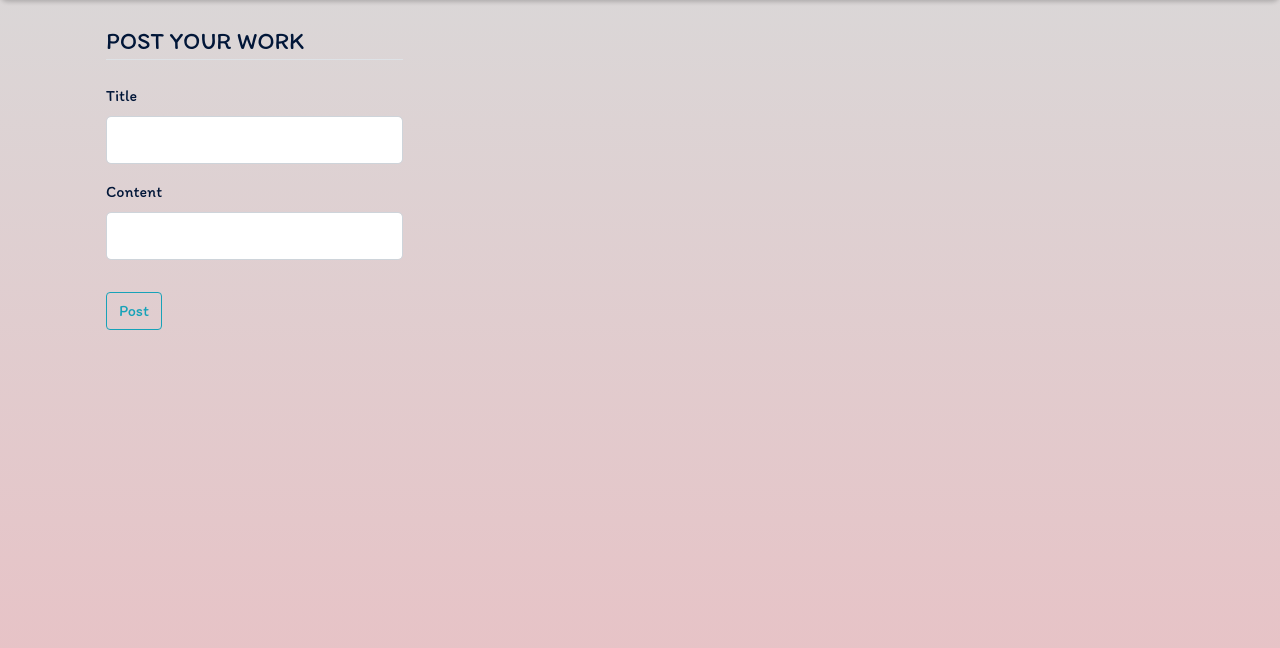
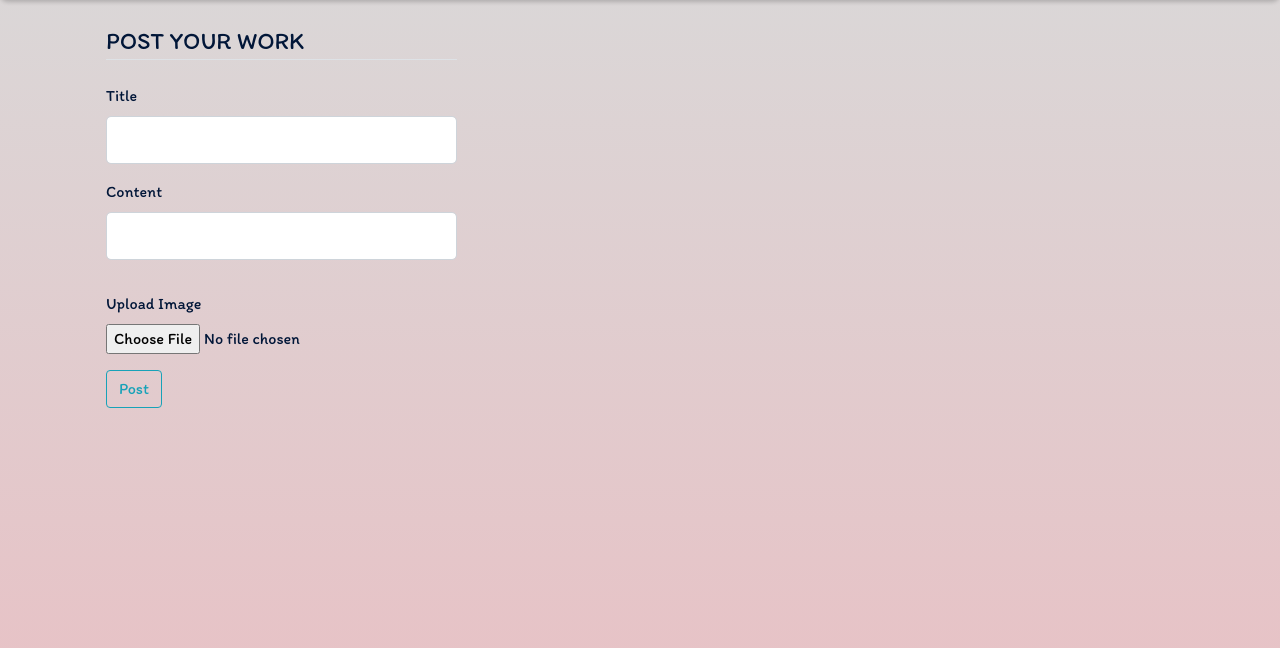
Before and after one commit to Rachael-Kibicho/KaziQ, a Flask app: page /post/new in a window 1280 px wide. Shown: the part 80-728 px from the top of the page. Run offline with Flask 3, Linux system fonts and the light colour scheme; a user stored in the database is signed in; some libraries are stand-ins or nearby versions.

Commit message:
Finally we put the image on the card, now onto styling it and putting functionality on the search button.

```diff
--- a/flaskblog/forms.py
+++ b/flaskblog/forms.py
@@ -49,4 +49,5 @@
 class PostForm(FlaskForm):
     title = StringField('Title', validators=[DataRequired()])
     content = StringField('Content', validators=[DataRequired()])
+    image = FileField('Upload Image', validators=[FileAllowed(['jpg', 'png', 'jpeg'])])
     submit = SubmitField('Post')
--- a/flaskblog/models.py
+++ b/flaskblog/models.py
@@ -43,6 +43,7 @@
     date_posted = db.Column(db.DateTime, nullable=False, default=datetime.utcnow)
     content = db.Column(db.Text, nullable=False)
     user_id = db.Column(db.Integer, db.ForeignKey('user.id'), nullable=False)
+    image_file = db.Column(db.String(20), nullable=True)
 
     def __repr__(self):
         return f"Post('{self.title}', '{self.date_posted}')"
--- a/flaskblog/routes.py
+++ b/flaskblog/routes.py
@@ -16,6 +16,7 @@
     picture_fn = random_hex + f_ext
     picture_path = os.path.join(app.root_path, 'static/profile_pics', picture_fn)
 
+    # Resize the image before saving it
     output_size = (125, 125)
     i = Image.open(form_picture)
     i.thumbnail(output_size)
@@ -23,6 +24,21 @@
 
     return picture_fn
 
+def save_post_image(form_image):
+    random_hex = secrets.token_hex(8)
+    _, f_ext = os.path.splitext(form_image.filename)
+    image_fn = random_hex + f_ext
+    image_path = os.path.join(app.root_path, 'static/post_images', image_fn)
+
+    # Resizing the image before saving it
+    output_size = (250, 250)
+    img = Image.open(form_image)
+    img.thumbnail(output_size)
+    img.save(image_path)
+
+    print("FormImage:", form_image)
+
+    return image_fn
 
 
 @app.route('/home')
@@ -101,7 +117,15 @@
 def new_post():
     form = PostForm()
     if form.validate_on_submit():
-        post = Post(title=form.title.data, content=form.content.data,author=current_user)
+        if form.image.data:
+            print("Image data received:", form.image.data)  # Debugging statement
+            image_file = save_post_image(form.image.data)
+            print("Image filename has been saved:", image_file)
+        else:
+            print("No image uploaded, sorry!")
+            image_file = None
+
+        post = Post(title=form.title.data, content=form.content.data,author=current_user, image_file=image_file)
         db.session.add(post)
         db.session.commit()
         flash('Your Post has been created successfully!', 'success')
@@ -110,8 +134,8 @@
 
 @app.route("/post/<int:post_id>")
 def post(post_id):
-    post = Post.query.get_or_404(post_id)
-    return render_template('post.html', title=post.title, posts=post)
+    posts = Post.query.get_or_404(post_id)
+    return render_template('post.html', title=posts.title, posts=posts)
 
 @app.route("/user/<string:username>")
 def user_posts(username):
--- a/flaskblog/static/main.css
+++ b/flaskblog/static/main.css
@@ -51,6 +51,7 @@
 
   }
 
+  /* the navigation bar styling is here */
   #navbar-nav{
     width:100%;
     display:flex;
@@ -118,7 +119,6 @@
     background-color:#011638;
     transform:background-color 0.3s;
     border:none;
-
   }
 
   .navbar-toggler-icon::before {
@@ -126,16 +126,15 @@
       display: block;
       width: 20px;
       height: 2px;
-      background-color: #fff; /* Set the color of the "hamburger" lines */
+      background-color: #fff;
       margin: 6px auto;
       box-shadow: 0 6px 0 #fff, 0 12px 0 #fff; /* Create 3 lines */
   }
 
 
-    /* Add a blur effect to the body when the navbar is toggled */
+  /* Blur effect to the body when the navbar is toggled */
   body.navbar-open {
-    filter: blur(5px); /* Apply a blur effect */
-    pointer-events: none; /* Disable interactions with the blurred content */
+    filter: blur(5px);
   }
 
   .body-content{
@@ -244,6 +243,7 @@
     margin-bottom: 20px;
 }
 
+ /* the widget styling is here */
 .media{
   width:418px;
   height:210px;
@@ -271,6 +271,7 @@
     margin-right: 20%;
 }
 
+
 footer{
   display:flex;
   justify-content:center;
@@ -285,8 +286,21 @@
   text-shadow: 2px 2px 4px #011638;
 }
 
-.profile-img{
+/* these two stylings for the post image are not working, why? */
+.post-image{
+  width:100%;
+  height:100%;
+  border-radius:1em;
+  background-color:#9055A2;
+}
 
+.card-image {
+  width: 100%;
+  height: 100px;
+  border-radius: 1em;
+  border:none;
+  margin-bottom: 10px;
+  padding:1em;
 }
 
 .sidebar {
--- a/flaskblog/templates/create_posts.html
+++ b/flaskblog/templates/create_posts.html
@@ -1,7 +1,7 @@
 {% extends 'layout.html' %}
 {% block content %}
     <div>
-        <form method="POST" action="">
+        <form method="POST" action="" enctype="multipart/form-data">
             {{form.hidden_tag()}}
             <fieldset class = 'form-group'>
                 <legend class="border-bottom mb-4">
@@ -34,6 +34,15 @@
                     {% endif %}
                 </div>
             </fieldset>
+            <div class="form-group">
+                {{ form.image.label(class="form-control-label") }}
+                {{ form.image(class="form-control-file") }}
+                {% if form.image.errors %}
+                    {% for error in form.image.errors %}
+                        <span class="text-danger">{{ error }}</span><br>
+                    {% endfor %}
+                {% endif %}
+            </div>
         <div class="form-group">
             {{form.submit(class="btn btn-outline-info")}}
         </div>
--- a/flaskblog/templates/layout.html
+++ b/flaskblog/templates/layout.html
@@ -19,6 +19,7 @@
     <link href="https://fonts.googleapis.com/css2?family=Itim&family=Pacifico&display=swap" rel="stylesheet">
 </head>
 <body>
+    <!-- Navigation bar -->
     <header class="site-header">
         <nav class="navbar navbar-expand-md" id="navbar">
             <div class="container">
@@ -44,7 +45,7 @@
             </div>
         </nav>
     </header>
-
+    <!-- Main content -->
     <main role="main" class="container mt-5 pt-5">
         <div class="row">
             <div class="content-container">
@@ -82,29 +83,6 @@
             <p>&copy; 2025 KaziQ</p>
         </div>
     </footer>
-
-    <!-- Blurring javascript -->
-    <script>
-        document.addEventListener('DOMContentLoaded', function () {
-            const navbarToggler = document.querySelector('.navbar-toggler');
-            const navbarCollapse = document.querySelector('.navbar-collapse');
-
-            navbarToggler.addEventListener('click', function () {
-                // Toggle the 'navbar-open' class on the body
-                document.body.classList.toggle('navbar-open');
-            });
-
-            // Remove the blur effect when the menu is closed
-            navbarCollapse.addEventListener('hidden.bs.collapse', function () {
-                document.body.classList.remove('navbar-open');
-            });
-
-            navbarCollapse.addEventListener('shown.bs.collapse', function () {
-                document.body.classList.add('navbar-open');
-            });
-        });
-    </script>
-
     <!-- JavaScript Libraries -->
     <script src="https://code.jquery.com/jquery-3.3.1.slim.min.js" integrity="sha384-q8i/X+965DzO0rT7abK41JStQIAqVgRVzpbzo5smXKp4YfRvH+8abtTE1Pi6jizo" crossorigin="anonymous"></script>
     <script src="https://cdn.jsdelivr.net/npm/popper.js@1.14.7/dist/umd/popper.min.js" integrity="sha384-UO2eT0CpHqdSJQ6hJty5KVphtPhzWj9WO1clHTMGa3JDZwrnQq4sF86dIHNDz0W1" crossorigin="anonymous"></script>
--- a/flaskblog/templates/post.html
+++ b/flaskblog/templates/post.html
@@ -4,13 +4,16 @@
     <h1>Posts</h1>
     <article class="media content-section">
         <img class="rounded-circle article-img" src="{{ url_for('static', filename='profile_pics/' + posts.author.image_file) }}">
-        <div class="media-body">
+        <div class="">
             <div class="article-metadata">
                 <a class="mr-2" href="{{ url_for('user_posts', username=posts.author.username) }}">{{ posts.author.username }}</a>
                 <small class="text-muted">{{ posts.date_posted.strftime('%Y-%m-%d') }}</small>
             </div>
             <h2><a class="article-title" href="{{ url_for('post', post_id=posts.id) }}">{{ posts.title }}</a></h2>
             <p class="article-content">{{ posts.content }}</p>
+            {% if posts.image_file %}
+            <img src="{{ url_for('static', filename='post_images/' + posts.image_file) }}" alt="{{ posts.title }}" class="card-image">
+            {% endif %}
         </div>
     </article>
 {% endblock %}
```
Also changed, not shown: flaskblog/templates/home.html (+11 -0 lines), migrations/versions/a4d91f22175a_.py (added, +32 -0 lines), flaskblog/static/post_images/ebd9126d6b4d07c2.jpg (added), instance/site.db, 2 other files.
